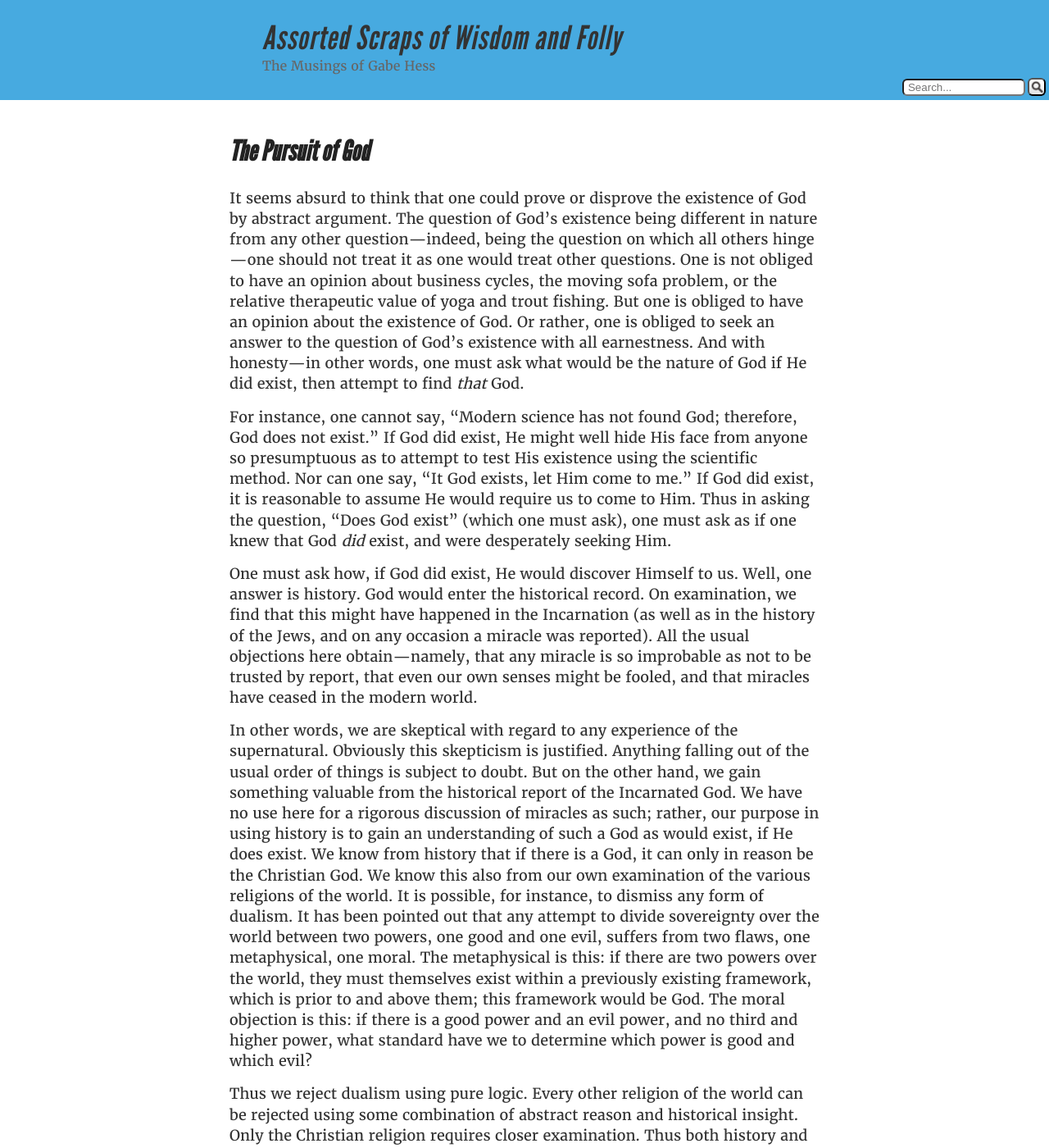
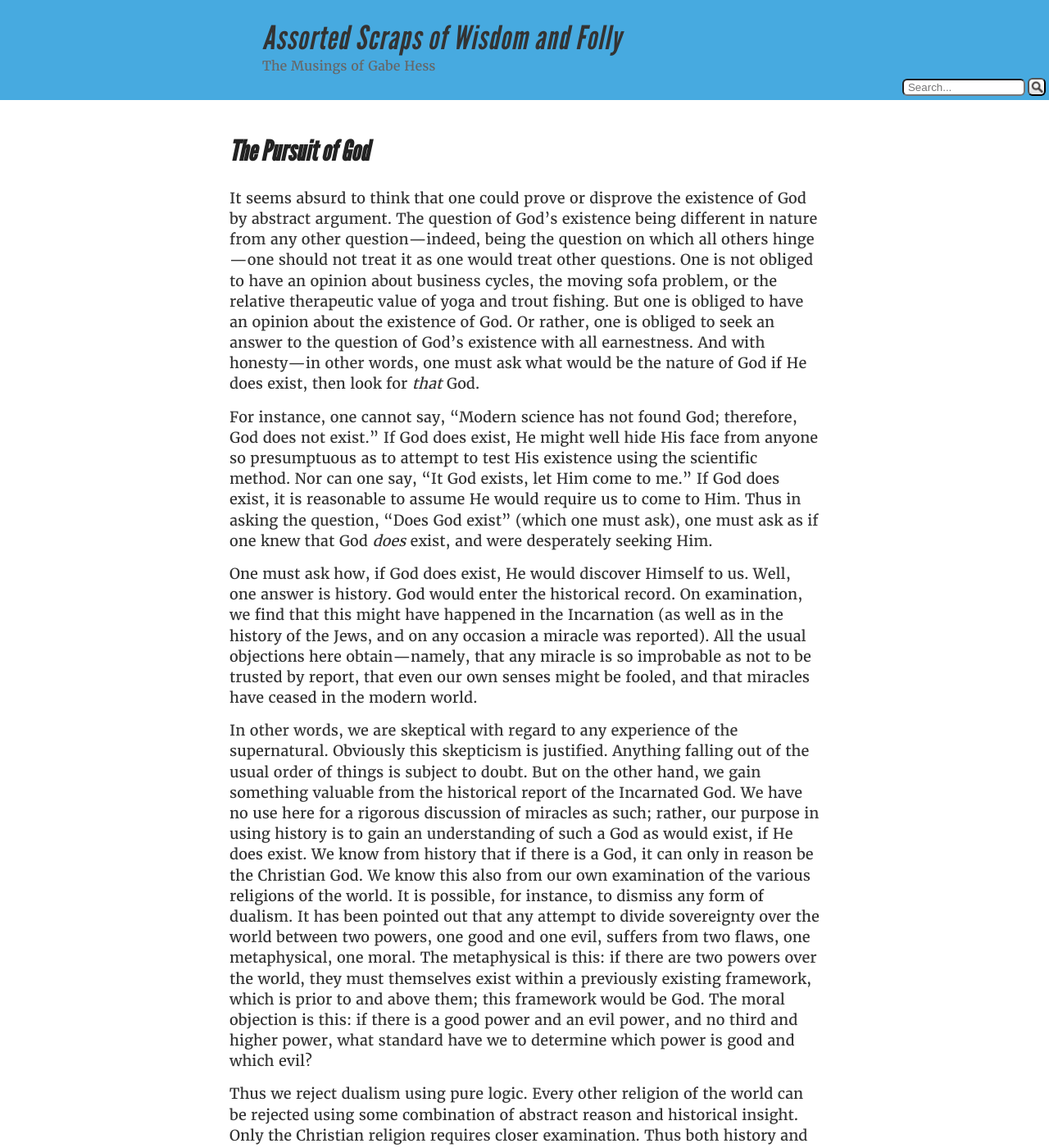
Before and after one commit to GabeHess/GabeHess.github.io, a Jekyll site: the page built from _posts/2020-7-27-the-pursuit-of-god.md, in a window 1280 px wide and 1400 px high. Shown: the whole window at 82% size. Built offline with Jekyll 4.4.1, drawn with Linux system fonts in a browser that asks for light colours; some web fonts are replaced; comment, search, counter and statistics services are not loaded.

Commit message:
Edit post

```diff
--- a/_posts/2020-7-27-the-pursuit-of-god.md
+++ b/_posts/2020-7-27-the-pursuit-of-god.md
@@ -4,11 +4,11 @@ title: "The Pursuit of God"
 description: "It seems absurd to think that one could prove or disprove the existence of God by abstract argument..."
 ---
 
-It seems absurd to think that one could prove or disprove the existence of God by abstract argument. The question of God’s existence being different in nature from any other question—indeed, being the question on which all others hinge—one should not treat it as one would treat other questions. One is not obliged to have an opinion about business cycles, the moving sofa problem, or the relative therapeutic value of yoga and trout fishing. But one is obliged to have an opinion about the existence of God. Or rather, one is obliged to seek an answer to the question of God’s existence with all earnestness. And with honesty—in other words, one must ask what would be the nature of God if He did exist, then attempt to find _that_ God.
+It seems absurd to think that one could prove or disprove the existence of God by abstract argument. The question of God’s existence being different in nature from any other question—indeed, being the question on which all others hinge—one should not treat it as one would treat other questions. One is not obliged to have an opinion about business cycles, the moving sofa problem, or the relative therapeutic value of yoga and trout fishing. But one is obliged to have an opinion about the existence of God. Or rather, one is obliged to seek an answer to the question of God’s existence with all earnestness. And with honesty—in other words, one must ask what would be the nature of God if He does exist, then look for _that_ God.
 
-For instance, one cannot say, “Modern science has not found God; therefore, God does not exist.” If God did exist, He might well hide His face from anyone so presumptuous as to attempt to test His existence using the scientific method. Nor can one say, “It God exists, let Him come to me.” If God did exist, it is reasonable to assume He would require us to come to Him. Thus in asking the question, “Does God exist” (which one must ask), one must ask as if one knew that God _did_ exist, and were desperately seeking Him.
+For instance, one cannot say, “Modern science has not found God; therefore, God does not exist.” If God does exist, He might well hide His face from anyone so presumptuous as to attempt to test His existence using the scientific method. Nor can one say, “It God exists, let Him come to me.” If God does exist, it is reasonable to assume He would require us to come to Him. Thus in asking the question, “Does God exist” (which one must ask), one must ask as if one knew that God _does_ exist, and were desperately seeking Him.
 
-One must ask how, if God did exist, He would discover Himself to us. Well, one answer is history. God would enter the historical record. On examination, we find that this might have happened in the Incarnation (as well as in the history of the Jews, and on any occasion a miracle was reported). All the usual objections here obtain—namely, that any miracle is so improbable as not to be trusted by report, that even our own senses might be fooled, and that miracles have ceased in the modern world.
+One must ask how, if God does exist, He would discover Himself to us. Well, one answer is history. God would enter the historical record. On examination, we find that this might have happened in the Incarnation (as well as in the history of the Jews, and on any occasion a miracle was reported). All the usual objections here obtain—namely, that any miracle is so improbable as not to be trusted by report, that even our own senses might be fooled, and that miracles have ceased in the modern world.
 
 In other words, we are skeptical with regard to any experience of the supernatural. Obviously this skepticism is justified. Anything falling out of the usual order of things is subject to doubt. But on the other hand, we gain something valuable from the historical report of the Incarnated God. We have no use here for a rigorous discussion of miracles as such; rather, our purpose in using history is to gain an understanding of such a God as would exist, if He does exist. We know from history that if there is a God, it can only in reason be the Christian God. We know this also from our own examination of the various religions of the world. It is possible, for instance, to dismiss any form of dualism. It has been pointed out that any attempt to divide sovereignty over the world between two powers, one good and one evil, suffers from two flaws, one metaphysical, one moral. The metaphysical is this: if there are two powers over the world, they must themselves exist within a previously existing framework, which is prior to and above them; this framework would be God. The moral objection is this: if there is a good power and an evil power, and no third and higher power, what standard have we to determine which power is good and which evil?
 
```
